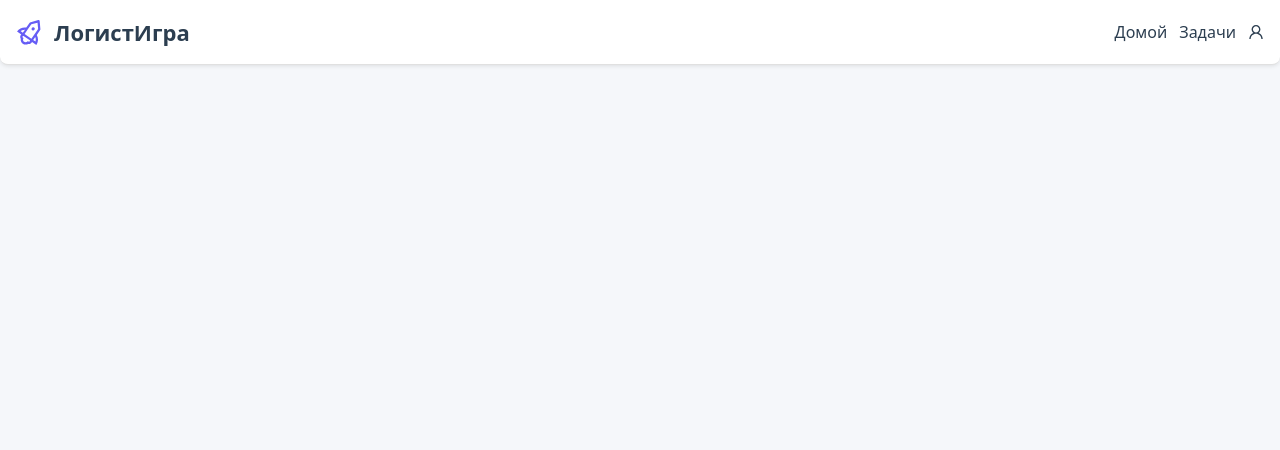
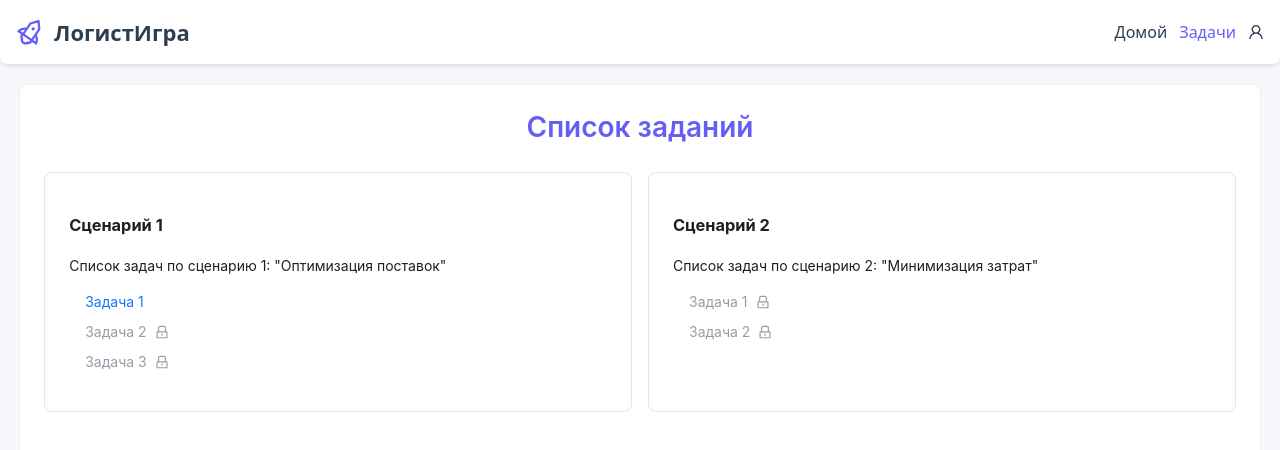
Before and after one commit to natsu-hsr/secret-games, a React (Vite) app: page /secret-games/tasks in a window 1280 px wide. Shown: the top 450 px of the page. Built offline with nearby package versions, Linux system fonts and the light colour scheme.

Commit message:
- styles changes

```diff
--- a/package.json
+++ b/package.json
@@ -1,13 +1,15 @@
 {
   "name": "logic-game",
   "private": true,
+  "homepage": "https://github.com/natsu-hsr/secret-games",
   "version": "0.0.0",
   "type": "module",
   "scripts": {
     "dev": "vite",
     "build": "tsc -b && vite build",
     "lint": "eslint .",
-    "preview": "vite preview"
+    "preview": "vite preview",
+    "deploy": "vite build && gh-pages -d dist"
   },
   "dependencies": {
     "@ant-design/icons": "^5.6.1",
@@ -30,6 +32,7 @@
     "eslint": "^9.25.0",
     "eslint-plugin-react-hooks": "^5.2.0",
     "eslint-plugin-react-refresh": "^0.4.19",
+    "gh-pages": "^6.3.0",
     "globals": "^16.0.0",
     "typescript": "~5.8.3",
     "typescript-eslint": "^8.30.1",
--- a/src/App.scss
+++ b/src/App.scss
@@ -20,18 +20,7 @@ body {
   margin: 0;
 }
 
-$body-top-margin: calc(1.2 * $margin-base);
-$body-bottom-margin: calc(1.2 * $margin-base);
-$body-side-margin: calc(1.2 * $margin-base);
-
 .body-wrapper {
-  // height: calc(
-  //   100vh
-  //   - $header-height
-  //   - $header-border-width
-  //   - $body-top-margin
-  //   - $body-bottom-margin
-  // );
   height: calc(
      100%
     - $header-height
--- a/src/App.tsx
+++ b/src/App.tsx
@@ -1,5 +1,5 @@
 import ConfigProvider from "antd/es/config-provider";
-import {BrowserRouter, Routes, Route} from "react-router-dom"
+import {BrowserRouter, Routes, Route, Navigate} from "react-router-dom"
 import {Provider} from "react-redux";
 
 import {Header} from "./components/header/header";
@@ -19,7 +19,7 @@ export const App = () => (
     }}
   >
     <Provider store={store}>
-      <BrowserRouter>
+      <BrowserRouter basename="/secret-games">
         <Header />
         <div className="body-wrapper">
           <Routes>
--- a/src/components/page-layout/page-layout.module.scss
+++ b/src/components/page-layout/page-layout.module.scss
@@ -5,3 +5,13 @@
   height: 100%;
   border-radius: $border-radius;
 }
+
+.full-size {
+  min-height: calc(
+    100vh
+    - $header-height
+    - $header-border-width
+    - $body-top-margin
+    - $body-bottom-margin
+  );
+}
--- a/src/components/page-layout/page-layout.tsx
+++ b/src/components/page-layout/page-layout.tsx
@@ -1,4 +1,5 @@
 import Card from "antd/es/card/Card";
+import cn from 'classnames';
 import type {ReactNode} from "react";
 
 import styles from './page-layout.module.scss';
@@ -7,23 +8,24 @@ interface PageLayoutProps {
   children: ReactNode;
   title?: string;
   classNames?: {
-    wrapperClassName?: string;
+    wrapperClassName?: cn.Argument;
   }
+  fullSize?: boolean;
 }
 
 export const PageLayout = ({
   children,
   title,
   classNames,
+  fullSize,
 }: PageLayoutProps) => {
   const {
     wrapperClassName,
   } = classNames ?? {};
 
-
   return (
     <Card
-      className={`${styles.card}${wrapperClassName ? ` ${wrapperClassName}` : ''}`}
+      className={cn(styles.card, wrapperClassName, fullSize && styles['full-size'])}
       title={title}
     >
       {children}
--- a/src/components/task-content/components/task-form/task-form.module.scss
+++ b/src/components/task-content/components/task-form/task-form.module.scss
@@ -1,15 +1,7 @@
 @use '../../../../shared/styles/mixins.scss' as *;
-
-.container {
-
-}
 
 .title {
   @include card-title();
-}
-
-.form {
-
 }
 
 .empty {
--- a/src/pages/home-page/home-page.tsx
+++ b/src/pages/home-page/home-page.tsx
@@ -13,7 +13,7 @@ export const HomePage = () => {
   const navigate = useNavigate();
 
   return (
-    <PageLayout>
+    <PageLayout fullSize>
       <Flex
         vertical
         align='center'
--- a/src/pages/tasks-page/tasks-page.tsx
+++ b/src/pages/tasks-page/tasks-page.tsx
@@ -12,7 +12,7 @@ import styles from './tasks-page.module.scss';
 
 export const TasksPage = () => {
   return (
-    <PageLayout>
+    <PageLayout fullSize>
       <Title level={3} className={styles.title}>Список заданий</Title>
       <Row gutter={[16, 16]}>
         {mockTaskGroups.map(group => (
--- a/src/shared/styles/common.scss
+++ b/src/shared/styles/common.scss
@@ -24,3 +24,8 @@ $gap-lg: 24px;
 $font-size-sm: 12px;
 $font-size-base: 14px;
 $font-size-lg: 18px;
+
+// page layout sizes
+$body-top-margin: calc(1.2 * $margin-base);
+$body-bottom-margin: calc(1.2 * $margin-base);
+$body-side-margin: calc(1.2 * $margin-base);
--- a/vite.config.ts
+++ b/vite.config.ts
@@ -4,6 +4,7 @@ import svgr from 'vite-plugin-svgr';
 import tsconfigPaths from 'vite-tsconfig-paths'
 
 export default defineConfig({
+  base: '/secret-games/',
   plugins: [
     react(),
     svgr(),
```
Also changed, not shown: 1 other file (tests, documents, lock files or other folders).
